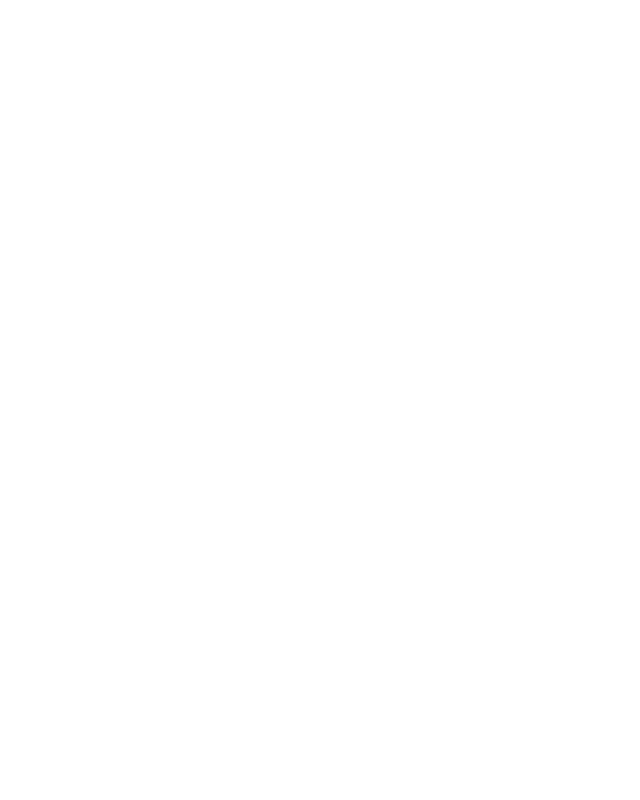
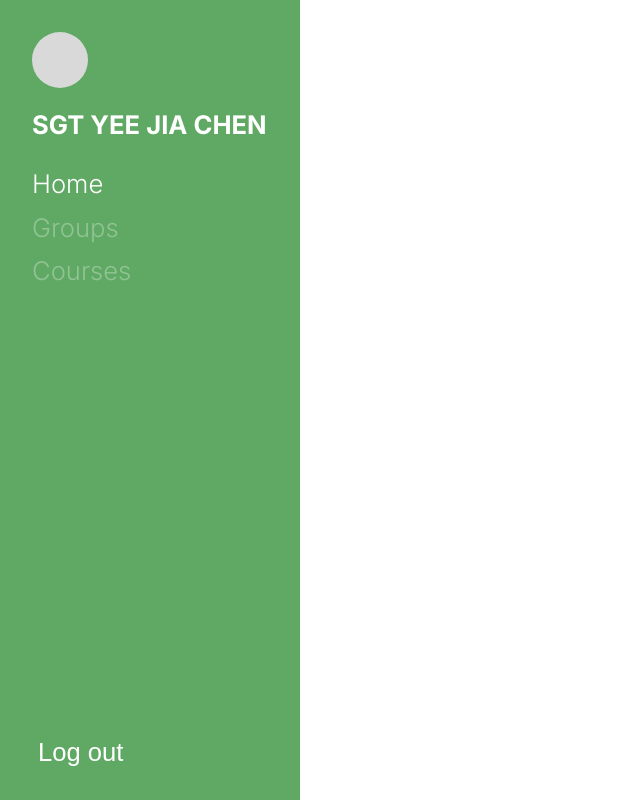
Before and after one commit to codeexp22-seb/SEBadmin, a Next.js app: page /dashboard/home in a window 1280 px wide. Shown: the whole page, without its empty margins (0-640 px from the left). Built offline with nearby package versions, Linux system fonts and the light colour scheme.

Commit message:
added navbar component

```diff
--- /dev/null
+++ b/components/Layout.js
@@ -0,0 +1,13 @@
+import Navbar from "./Navbar";
+
+
+const Layout = ({ children }) => {
+
+    return (
+        <div>
+            <Navbar />
+            {children}
+        </div>);
+}
+
+export default Layout;
--- /dev/null
+++ b/components/Navbar.js
@@ -0,0 +1,39 @@
+import styles from '../styles/Navbar.module.css'
+import Link from 'next/link'
+import { useRouter } from 'next/router'
+
+
+
+const Navbar = () => {
+    const router = useRouter()
+
+    return (
+        <nav className={styles.nav} style={(router.pathname === "/") ? {display:'none'} : {}}>
+            <div>
+                <div className={styles.placeholderImage}></div>
+                <h1>SGT YEE JIA CHEN</h1>
+                <div className={styles.menuContainer}>
+                    <Link href="/dashboard/home">
+                        <div className={styles.menuItem} style={(router.pathname === "/dashboard/home") ? {opacity:'100%'} : {opacity:'30%'}}>
+                            <a>Home</a>
+                        </div>
+                    </Link>
+                    <Link href="/dashboard/groups">
+                    <div className={styles.menuItem} style={(router.pathname === "/dashboard/groups") ? {opacity:'100%'} : {opacity:'30%'}}>
+                            <a>Groups</a>
+                        </div>
+                    </Link>
+                    <Link href="/dashboard/courses">
+                    <div className={styles.menuItem} style={(router.pathname === "/dashboard/courses") ? {opacity:'100%'} : {opacity:'30%'}}>
+                            <a>Courses</a>
+                        </div>
+                    </Link>
+                </div>
+            </div>
+            <button className={styles.logoutButton}>Log out</button>
+
+        </nav>
+     );
+}
+
+export default Navbar;
--- a/pages/_app.js
+++ b/pages/_app.js
@@ -1,7 +1,12 @@
+import Layout from '../components/Layout'
 import '../styles/globals.css'
 
 function MyApp({ Component, pageProps }) {
-  return <Component {...pageProps} />
+  return (
+    <Layout>
+      <Component {...pageProps} />
+    </Layout>
+  )
 }
 
 export default MyApp
--- a/pages/dashboard/home.js
+++ b/pages/dashboard/home.js
@@ -1,8 +1,8 @@
+import Navbar from "../../components/Navbar"
 
 const Home = () => {
     return (
         <div>
-
         </div>
     )
 }
--- /dev/null
+++ b/styles/Navbar.module.css
@@ -0,0 +1,47 @@
+.nav {
+    background-color: #60A964;
+    height: 100%;
+    width: 22vw;
+    min-width: 300px;
+    position: fixed;
+    color: #ffffff;
+    padding: 2rem;
+    display: flex;
+    flex-direction: column;
+    justify-content: space-between;
+    font-size: 1.6rem;
+}
+
+.nav h1 {
+    font-size: 1.6rem;
+}
+
+
+.placeholderImage {
+    border-radius: 50%;
+    background-color: #D9D9D9;
+    height: 7vh;
+    width: 7vh;
+}
+
+.menuContainer {
+    display: flex;
+    flex-direction: column;
+}
+
+.menuItem {
+    font-size: 1.6rem;
+    font-weight: 300;
+    cursor: pointer;
+    margin: 0.4rem 0;
+}
+
+.logoutButton {
+    text-align: left;
+    background: none;
+    color: white;
+    font-size: 1.6rem;
+    font-weight: 300;
+    border: none;
+    cursor: pointer;
+}
--- a/styles/globals.css
+++ b/styles/globals.css
@@ -3,7 +3,7 @@
 body {
   padding: 0;
   margin: 0;
-  font-family: 'Inter', sans-serif, FontAwesome, "Open Sans";
+  font-family: 'Inter', sans-serif;
 }
 
 a {
```
